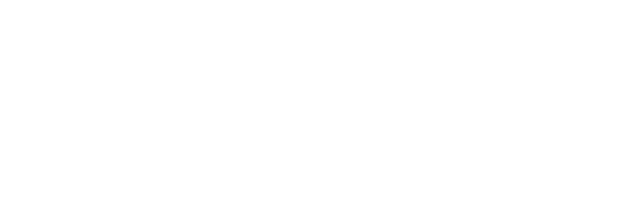
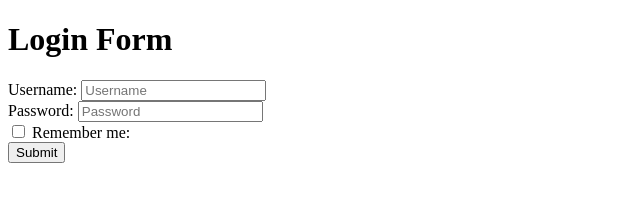
Before and after one commit to acciojob/remember-me-login-form-shwetaparmar2807, a website: page main.html in a window 1280 px wide. Shown: the whole page, without its empty margins (0-640 px from the left). Drawn offline with Linux system fonts and the light colour scheme.

Commit message:
created a submission

```diff
--- a/main.html
+++ b/main.html
@@ -1,3 +1,4 @@
+
 <!DOCTYPE html>
 
 <html>
@@ -7,6 +8,23 @@
 </head>
 
 <body>
+	<h1>Login Form</h1>
+
+  <form id="loginForm">
+    <div>
+      <label for="username">Username:</label>
+      <input type="text" id="username" name="username" placeholder="Username">
+    </div>
+    <div>
+      <label for="password">Password:</label>
+      <input type="password" id="password" name="password" placeholder="Password">
+    </div>
+    <div>
+      <input type="checkbox" id="checkbox">
+      <label for="checkbox">Remember me:</label>
+    </div>
+    <input type="submit" id="submit" value="Submit">
+  </form>
 	<!-- the entire body must be written by student -->
     <script type="text/javascript" src="./script.js">
 </script>
--- a/script.js
+++ b/script.js
@@ -1 +1,49 @@
+
 //your JS code here. If required.
+const loginForm = document.getElementById('loginForm');
+    const usernameInput = document.getElementById('username');
+    const passwordInput = document.getElementById('password');
+    const rememberCheckbox = document.getElementById('checkbox');
+    const submitButton = document.getElementById('submit');
+    const existingButton = document.createElement('button');
+    existingButton.textContent = 'Login as existing user';
+    existingButton.id = 'existing';
+    existingButton.style.visibility = 'hidden';
+
+
+    // Check if saved user details exist in localStorage
+    if (localStorage.getItem('username') && localStorage.getItem('password')) {
+      existingButton.style.visibility = 'visible';
+    }
+
+    document.body.appendChild(existingButton);
+
+    // Event listener for the form submission
+    loginForm.addEventListener('submit', function(event) {
+      event.preventDefault();
+      const username = usernameInput.value;
+      const password = passwordInput.value;
+
+      if (rememberCheckbox.checked) {
+        localStorage.setItem('username', username);
+        localStorage.setItem('password', password);
+      } else {
+        localStorage.removeItem('username');
+        localStorage.removeItem('password');
+		existingButton.style.visibility = 'hidden';
+      }
+
+      alert(`Logged in as ${username}`);
+
+      // If there are saved details, show existing button
+      if (localStorage.getItem('username') && localStorage.getItem('password')) {
+        existingButton.style.visibility = 'visible';
+      }
+    });
+
+    // Event listener for the "Login as existing user" button
+    existingButton.addEventListener('click', function() {
+      const savedUsername = localStorage.getItem('username');
+      alert(`Logged in as ${savedUsername}`);
+
+    });
```
